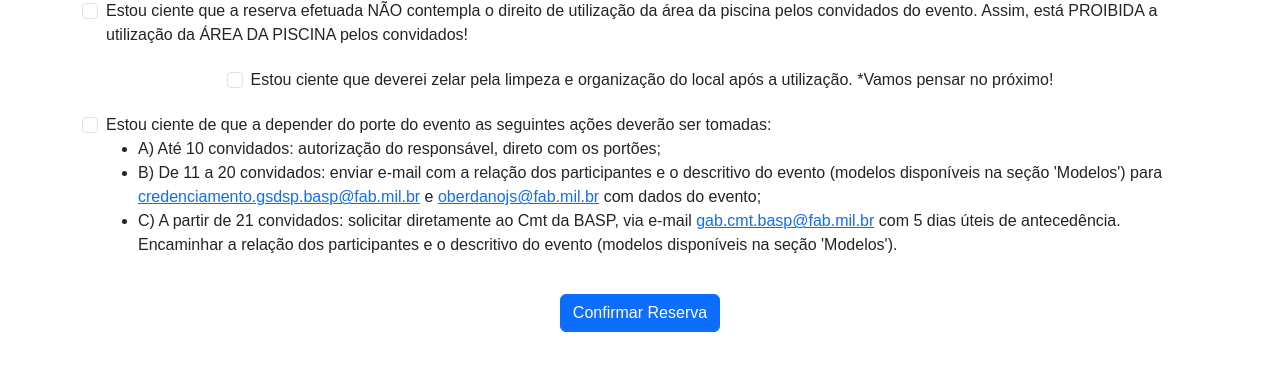
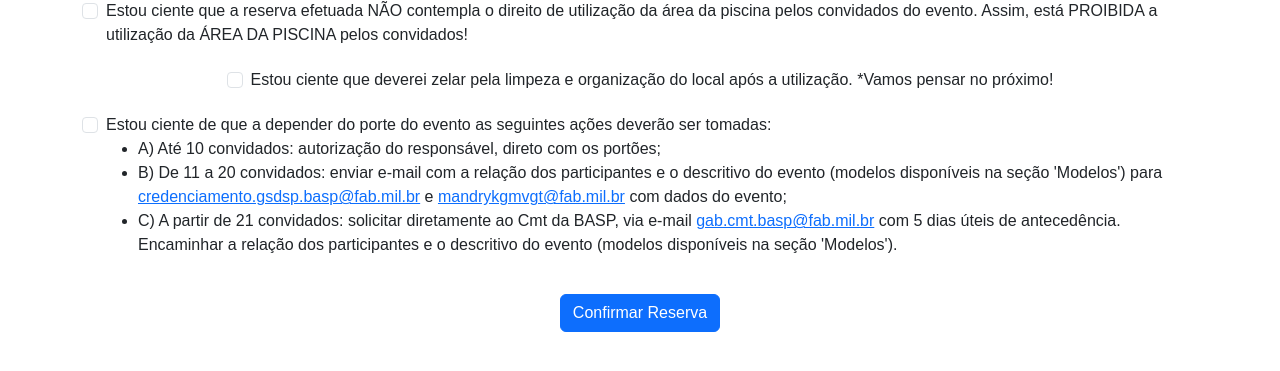
Before and after one commit to reservas-acvoc/reservas, a Flask app: page /confirmar-reserva in a window 1280 px wide. Shown: the part 207-578 px from the top of the page. Run offline with Flask 3, Linux system fonts and the light colour scheme; parts of the project's set-up code (start-up, migrations or seed data) failed here and were passed over; some libraries are stand-ins or nearby versions.

Commit message:
Update e-mail confirmar_reserva.html

```diff
--- a/templates/confirmar_reserva.html
+++ b/templates/confirmar_reserva.html
@@ -31,7 +31,7 @@
                 Estou ciente de que a depender do porte do evento as seguintes ações deverão ser tomadas:
                 <ul>
                     <li>A) Até 10 convidados: autorização do responsável, direto com os portões;</li>
-                    <li>B) De 11 a 20 convidados: enviar e-mail com a relação dos participantes e o descritivo do evento (modelos disponíveis na seção 'Modelos') para <a href="mailto:credenciamento.gsdsp.basp@fab.mil.br">credenciamento.gsdsp.basp@fab.mil.br</a> e <a href="mailto:oberdanojs@fab.mil.br">oberdanojs@fab.mil.br</a> com dados do evento;</li>
+                    <li>B) De 11 a 20 convidados: enviar e-mail com a relação dos participantes e o descritivo do evento (modelos disponíveis na seção 'Modelos') para <a href="mailto:credenciamento.gsdsp.basp@fab.mil.br">credenciamento.gsdsp.basp@fab.mil.br</a> e <a href="mailto:mandrykgmvgt@fab.mil.br">mandrykgmvgt@fab.mil.br</a> com dados do evento;</li>
                     <li>C) A partir de 21 convidados: solicitar diretamente ao Cmt da BASP, via e-mail <a href="mailto:gab.cmt.basp@fab.mil.br">gab.cmt.basp@fab.mil.br</a> com 5 dias úteis de antecedência. Encaminhar a relação dos participantes e o descritivo do evento (modelos disponíveis na seção 'Modelos').</li>
                 </ul>
             </label>
```
